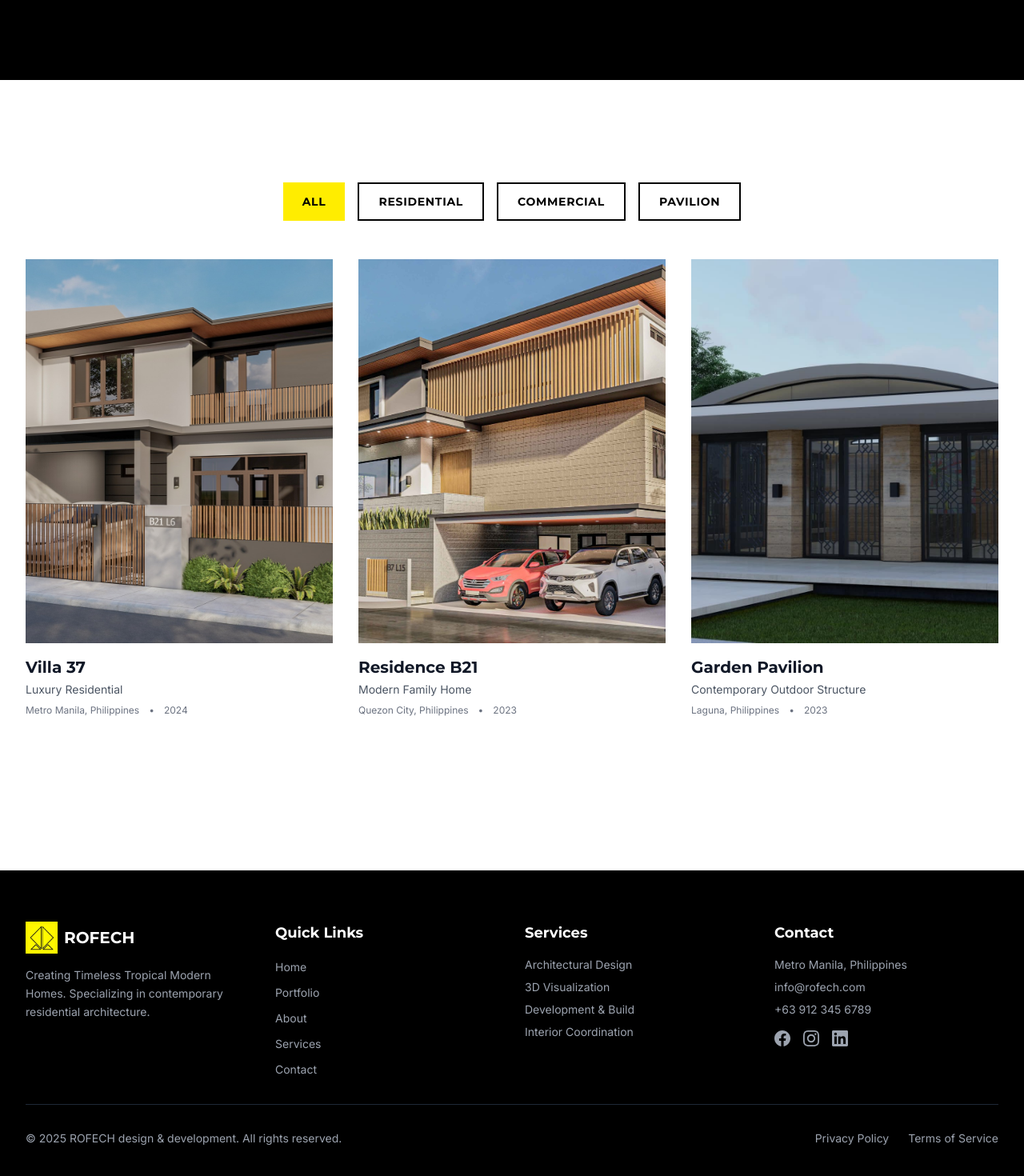
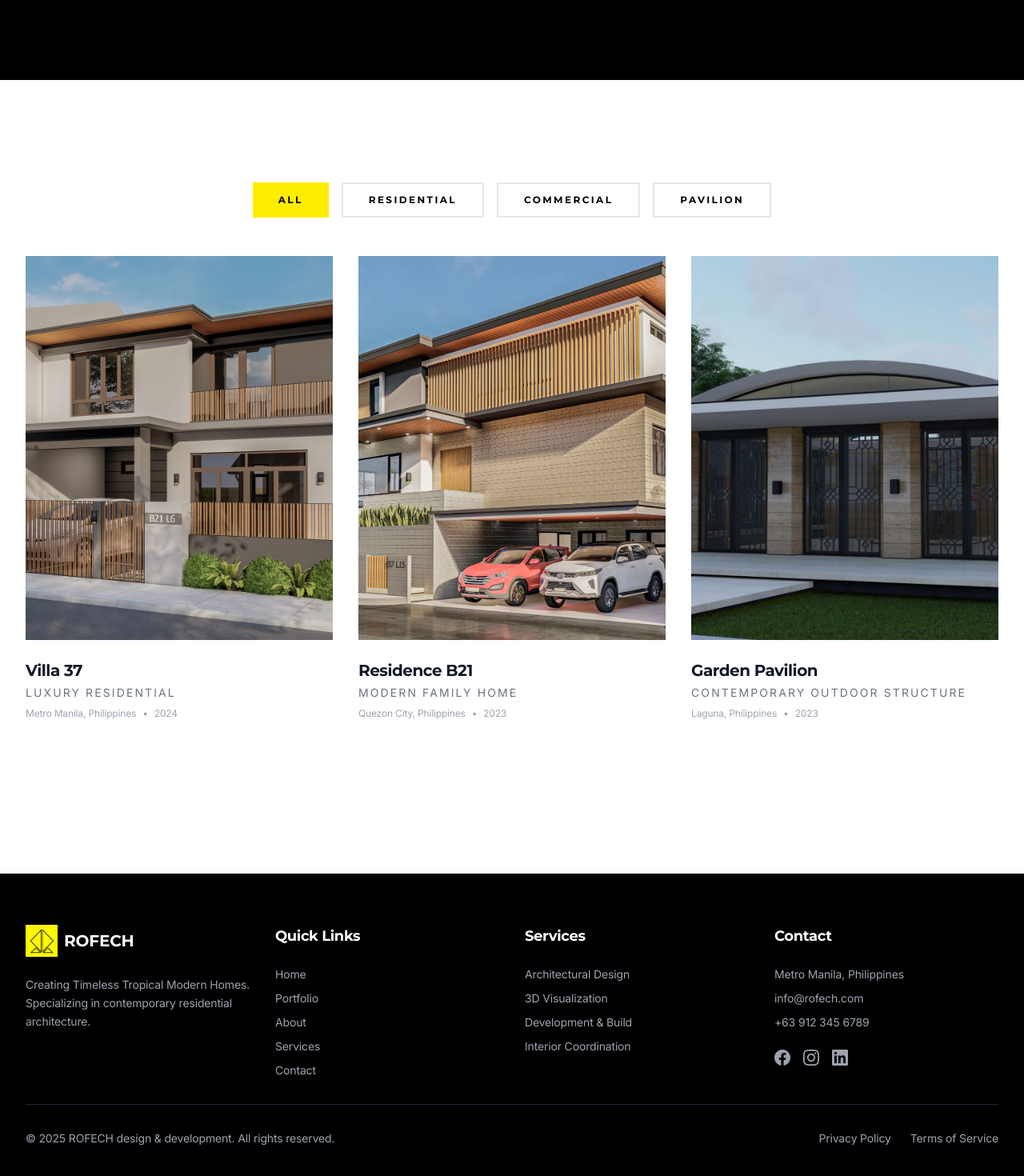
Before and after one commit to lawrencedural/Rofech, a React (Vite) app: page /portfolio in a window 1280 px wide. Shown: the part 396-1866 px from the top of the page at 80% size. Built offline with nearby package versions, Linux system fonts and the light colour scheme.

Commit message:
better visuals

```diff
--- a/src/components/common/FloatingCTA.tsx
+++ b/src/components/common/FloatingCTA.tsx
@@ -29,7 +29,7 @@ const FloatingCTA = () => {
         >
           <Link
             to="/contact"
-            className="block bg-rofech-yellow text-rofech-black px-5 py-2.5 font-heading font-semibold uppercase text-xs tracking-wider shadow-lg hover:shadow-[0_0_30px_rgba(255,237,0,0.6)] transition-all duration-300 hover:scale-105"
+            className="block bg-rofech-yellow text-rofech-black px-6 py-3 font-heading font-semibold uppercase text-sm tracking-wider shadow-lg hover:shadow-xl transition-all duration-300 hover:scale-105"
           >
             Contact
           </Link>
--- a/src/components/common/SectionTitle.tsx
+++ b/src/components/common/SectionTitle.tsx
@@ -24,7 +24,7 @@ const SectionTitle = ({ title, subtitle, align = 'center' }: SectionTitleProps)
         initial={{ opacity: 0, y: 30 }}
         animate={isInView ? { opacity: 1, y: 0 } : { opacity: 0, y: 30 }}
         transition={{ duration: 0.6 }}
-        className="text-4xl md:text-5xl lg:text-6xl font-heading mb-4"
+        className="text-3xl md:text-4xl lg:text-5xl font-heading mb-4"
       >
         {title}
       </motion.h2>
@@ -33,14 +33,14 @@ const SectionTitle = ({ title, subtitle, align = 'center' }: SectionTitleProps)
           initial={{ opacity: 0, y: 20 }}
           animate={isInView ? { opacity: 1, y: 0 } : { opacity: 0, y: 20 }}
           transition={{ duration: 0.6, delay: 0.2 }}
-          className="text-lg md:text-xl text-gray-600 max-w-2xl mx-auto"
+          className={`text-base md:text-lg text-gray-600 max-w-2xl ${align === 'center' ? 'mx-auto' : ''}`}
         >
           {subtitle}
         </motion.p>
       )}
       <motion.div
         initial={{ width: 0 }}
-        animate={isInView ? { width: 100 } : { width: 0 }}
+        animate={isInView ? { width: 80 } : { width: 0 }}
         transition={{ duration: 0.8, delay: 0.4 }}
         className={`h-1 bg-rofech-yellow mt-6 ${align === 'center' ? 'mx-auto' : ''}`}
       />
--- a/src/components/home/Hero.tsx
+++ b/src/components/home/Hero.tsx
@@ -27,7 +27,7 @@ const Hero = () => {
           transition={{ duration: 0.8, delay: 0.3 }}
         >
           <motion.h1
-            className="text-5xl md:text-7xl lg:text-8xl font-heading font-bold mb-6"
+            className="text-5xl md:text-7xl lg:text-8xl font-heading font-bold mb-6 tracking-tight"
             initial={{ opacity: 0, y: 30 }}
             animate={{ opacity: 1, y: 0 }}
             transition={{ duration: 0.8, delay: 0.5 }}
@@ -38,7 +38,7 @@ const Hero = () => {
           </motion.h1>
 
           <motion.p
-            className="text-xl md:text-3xl lg:text-4xl font-light mb-12 max-w-4xl mx-auto"
+            className="text-xl md:text-2xl lg:text-3xl font-light mb-12 max-w-4xl mx-auto"
             initial={{ opacity: 0, y: 30 }}
             animate={{ opacity: 1, y: 0 }}
             transition={{ duration: 0.8, delay: 0.7 }}
--- a/src/components/home/ServicesOverview.tsx
+++ b/src/components/home/ServicesOverview.tsx
@@ -23,7 +23,7 @@ const ServicesOverview = () => {
               initial={{ opacity: 0, y: 30 }}
               animate={isInView ? { opacity: 1, y: 0 } : { opacity: 0, y: 30 }}
               transition={{ duration: 0.6, delay: index * 0.1 }}
-              className="bg-white p-8 hover:shadow-xl transition-shadow duration-300 border-l-4 border-transparent hover:border-rofech-yellow flex flex-col h-full"
+              className="bg-white p-8 hover:shadow-xl transition-all duration-300 border-l-4 border-transparent hover:border-rofech-yellow flex flex-col h-full"
             >
               <h3 className="font-heading font-bold text-xl mb-3">{service.title}</h3>
               <p className="text-gray-600 text-sm leading-relaxed mb-6 flex-grow">
@@ -31,7 +31,7 @@ const ServicesOverview = () => {
               </p>
               <Link
                 to="/services"
-                className="text-rofech-black font-semibold text-xs uppercase tracking-wider yellow-underline inline-block pb-1 mt-auto"
+                className="text-rofech-black font-semibold text-xs uppercase tracking-wider inline-flex items-center gap-2 hover:gap-3 transition-all duration-300 mt-auto"
               >
                 Learn More →
               </Link>
--- a/src/components/layout/Footer.tsx
+++ b/src/components/layout/Footer.tsx
@@ -5,49 +5,49 @@ const Footer = () => {
 
   return (
     <footer className="bg-rofech-black text-white">
-      <div className="section-container py-12 md:py-16">
-        <div className="grid grid-cols-1 md:grid-cols-2 lg:grid-cols-4 gap-8 mb-8">
+      <div className="section-container py-8 md:py-12 lg:py-16">
+        <div className="grid grid-cols-1 sm:grid-cols-2 lg:grid-cols-4 gap-8 lg:gap-8 mb-8 items-start">
           {/* Company Info */}
-          <div>
-            <div className="flex items-center space-x-2 mb-4">
+          <div className="sm:col-span-2 lg:col-span-1">
+            <div className="flex items-center space-x-2 mb-4 lg:mb-6">
               <img
                 src="/images/logo-wo-name.jpg"
                 alt="ROFECH Logo"
                 className="w-10 h-10 object-cover"
               />
-              <span className="font-heading font-bold text-xl">ROFECH</span>
+              <span className="font-heading font-bold text-lg lg:text-xl">ROFECH</span>
             </div>
-            <p className="text-gray-400 text-sm leading-relaxed">
+            <p className="text-gray-400 text-sm leading-relaxed max-w-sm">
               Creating Timeless Tropical Modern Homes. Specializing in contemporary residential architecture.
             </p>
           </div>
 
           {/* Quick Links */}
           <div>
-            <h3 className="font-heading font-bold text-lg mb-4">Quick Links</h3>
-            <ul className="space-y-2">
+            <h3 className="font-heading font-bold text-base lg:text-lg mb-4 lg:mb-6">Quick Links</h3>
+            <ul className="space-y-2.5">
               <li>
-                <Link to="/" className="text-gray-400 hover:text-rofech-yellow transition-colors text-sm">
+                <Link to="/" className="text-gray-400 hover:text-rofech-yellow transition-colors text-sm block">
                   Home
                 </Link>
               </li>
               <li>
-                <Link to="/portfolio" className="text-gray-400 hover:text-rofech-yellow transition-colors text-sm">
+                <Link to="/portfolio" className="text-gray-400 hover:text-rofech-yellow transition-colors text-sm block">
                   Portfolio
                 </Link>
               </li>
               <li>
-                <Link to="/about" className="text-gray-400 hover:text-rofech-yellow transition-colors text-sm">
+                <Link to="/about" className="text-gray-400 hover:text-rofech-yellow transition-colors text-sm block">
                   About
                 </Link>
               </li>
               <li>
-                <Link to="/services" className="text-gray-400 hover:text-rofech-yellow transition-colors text-sm">
+                <Link to="/services" className="text-gray-400 hover:text-rofech-yellow transition-colors text-sm block">
                   Services
                 </Link>
               </li>
               <li>
-                <Link to="/contact" className="text-gray-400 hover:text-rofech-yellow transition-colors text-sm">
+                <Link to="/contact" className="text-gray-400 hover:text-rofech-yellow transition-colors text-sm block">
                   Contact
                 </Link>
               </li>
@@ -56,8 +56,8 @@ const Footer = () => {
 
           {/* Services */}
           <div>
-            <h3 className="font-heading font-bold text-lg mb-4">Services</h3>
-            <ul className="space-y-2 text-sm text-gray-400">
+            <h3 className="font-heading font-bold text-base lg:text-lg mb-4 lg:mb-6">Services</h3>
+            <ul className="space-y-2.5 text-sm text-gray-400">
               <li>Architectural Design</li>
               <li>3D Visualization</li>
               <li>Development & Build</li>
@@ -67,22 +67,22 @@ const Footer = () => {
 
           {/* Contact */}
           <div>
-            <h3 className="font-heading font-bold text-lg mb-4">Contact</h3>
-            <ul className="space-y-2 text-sm text-gray-400">
+            <h3 className="font-heading font-bold text-base lg:text-lg mb-4 lg:mb-6">Contact</h3>
+            <ul className="space-y-2.5 text-sm text-gray-400">
               <li>Metro Manila, Philippines</li>
               <li>
-                <a href="mailto:info@rofech.com" className="hover:text-rofech-yellow transition-colors">
+                <a href="mailto:info@rofech.com" className="hover:text-rofech-yellow transition-colors block">
                   info@rofech.com
                 </a>
               </li>
               <li>
-                <a href="tel:+639123456789" className="hover:text-rofech-yellow transition-colors">
+                <a href="tel:+639123456789" className="hover:text-rofech-yellow transition-colors block">
                   +63 912 345 6789
                 </a>
               </li>
             </ul>
             {/* Social Media */}
-            <div className="flex space-x-4 mt-4">
+            <div className="flex space-x-4 mt-5 lg:mt-6">
               <a href="#" className="text-gray-400 hover:text-rofech-yellow transition-colors" aria-label="Facebook">
                 <svg className="w-5 h-5" fill="currentColor" viewBox="0 0 24 24">
                   <path d="M24 12.073c0-6.627-5.373-12-12-12s-12 5.373-12 12c0 5.99 4.388 10.954 10.125 11.854v-8.385H7.078v-3.47h3.047V9.43c0-3.007 1.792-4.669 4.533-4.669 1.312 0 2.686.235 2.686.235v2.953H15.83c-1.491 0-1.956.925-1.956 1.874v2.25h3.328l-.532 3.47h-2.796v8.385C19.612 23.027 24 18.062 24 12.073z"/>
@@ -103,9 +103,9 @@ const Footer = () => {
         </div>
 
         {/* Bottom Bar */}
-        <div className="border-t border-gray-800 pt-8 flex flex-col md:flex-row justify-between items-center text-sm text-gray-400">
-          <p>&copy; {currentYear} ROFECH design & development. All rights reserved.</p>
-          <div className="flex space-x-6 mt-4 md:mt-0">
+        <div className="border-t border-gray-800 pt-6 lg:pt-8 flex flex-col sm:flex-row justify-between items-center text-xs sm:text-sm text-gray-400 gap-4">
+          <p className="text-center sm:text-left">&copy; {currentYear} ROFECH design & development. All rights reserved.</p>
+          <div className="flex space-x-4 sm:space-x-6">
             <a href="#" className="hover:text-rofech-yellow transition-colors">Privacy Policy</a>
             <a href="#" className="hover:text-rofech-yellow transition-colors">Terms of Service</a>
           </div>
--- a/src/index.css
+++ b/src/index.css
@@ -9,10 +9,22 @@
 
   body {
     @apply font-sans text-gray-900 antialiased;
+    letter-spacing: -0.01em;
   }
 
   h1, h2, h3, h4, h5, h6 {
     @apply font-heading font-bold;
+    letter-spacing: -0.02em;
+  }
+
+  h1 {
+    @apply text-5xl md:text-6xl lg:text-7xl;
+    line-height: 1.1;
+  }
+
+  h2 {
+    @apply text-3xl md:text-4xl lg:text-5xl;
+    line-height: 1.2;
   }
 }
 
@@ -26,13 +38,13 @@
   }
 
   .btn-primary {
-    @apply bg-rofech-yellow text-rofech-black px-6 py-3 rounded-none font-heading font-semibold
+    @apply bg-rofech-yellow text-rofech-black px-8 py-3.5 font-heading font-semibold
     uppercase tracking-wider text-sm transition-all duration-300 hover:bg-rofech-black hover:text-rofech-yellow
-    hover:shadow-[0_0_30px_rgba(255,237,0,0.6)] transform hover:scale-105;
+    hover:shadow-lg;
   }
 
   .btn-secondary {
-    @apply border-2 border-rofech-yellow text-rofech-yellow px-6 py-3 rounded-none
+    @apply border-2 border-rofech-yellow text-rofech-yellow px-8 py-3.5
     font-heading font-semibold uppercase tracking-wider text-sm transition-all duration-300
     hover:bg-rofech-yellow hover:text-rofech-black;
   }
@@ -47,9 +59,21 @@
     @apply relative overflow-hidden cursor-pointer;
   }
 
+  .project-card::after {
+    content: '';
+    @apply absolute inset-0 border-2 border-rofech-yellow opacity-0
+    transition-all duration-500 pointer-events-none;
+    transform: scale(0.95);
+  }
+
+  .project-card:hover::after {
+    @apply opacity-100;
+    transform: scale(1);
+  }
+
   .project-card-overlay {
-    @apply absolute inset-0 bg-rofech-yellow opacity-0 group-hover:opacity-90
-    transition-opacity duration-300 flex items-center justify-center;
+    @apply absolute inset-0 bg-gradient-to-t from-rofech-black/95 via-rofech-black/50 to-transparent
+    opacity-0 group-hover:opacity-100 transition-all duration-500 flex items-end justify-start p-8;
   }
 
   .loading-skeleton {
--- a/src/pages/Portfolio.tsx
+++ b/src/pages/Portfolio.tsx
@@ -52,10 +52,10 @@ const Portfolio = () => {
               <button
                 key={category}
                 onClick={() => setActiveFilter(category)}
-                className={`px-6 py-3 font-heading font-bold uppercase text-sm tracking-wider transition-all duration-300 ${
+                className={`px-8 py-3 font-heading font-bold uppercase text-xs tracking-[0.2em] transition-all duration-500 ${
                   activeFilter === category
                     ? 'bg-rofech-yellow text-rofech-black'
-                    : 'bg-white text-rofech-black border-2 border-rofech-black hover:bg-rofech-black hover:text-white'
+                    : 'bg-white text-rofech-black border-2 border-gray-200 hover:border-rofech-black hover:bg-rofech-black hover:text-white'
                 }`}
               >
                 {category}
@@ -74,28 +74,32 @@ const Portfolio = () => {
                 layout
               >
                 <Link to={`/portfolio/${project.id}`} className="project-card block group">
-                  <div className="relative aspect-[4/5] overflow-hidden">
+                  <div className="relative aspect-[4/5] overflow-hidden bg-gray-100">
                     <img
                       src={project.thumbnail}
                       alt={project.name}
-                      className="w-full h-full object-cover transition-transform duration-500 group-hover:scale-110"
+                      className="w-full h-full object-cover transition-transform duration-700 group-hover:scale-110"
                     />
                     <div className="project-card-overlay">
-                      <div className="text-center text-rofech-black p-6">
-                        <h3 className="font-heading font-bold text-2xl mb-2">{project.name}</h3>
-                        <p className="text-sm uppercase tracking-wider mb-2">{project.type}</p>
-                        <p className="text-sm mb-1">{project.location}</p>
-                        <p className="text-sm">{project.year}</p>
-                        <div className="mt-4 inline-block border-2 border-rofech-black px-6 py-2 font-bold uppercase text-sm hover:bg-rofech-black hover:text-rofech-yellow transition-colors">
-                          View Details
+                      <div className="text-white w-full">
+                        <div className="h-px w-12 bg-rofech-yellow mb-4"></div>
+                        <h3 className="font-heading font-bold text-3xl mb-2 tracking-tight">{project.name}</h3>
+                        <p className="text-sm uppercase tracking-[0.2em] text-gray-300 mb-1">{project.type}</p>
+                        <p className="text-sm text-gray-400 mb-1">{project.location}</p>
+                        <p className="text-xs text-gray-500">{project.year}</p>
+                        <div className="mt-6 inline-flex items-center gap-2 text-rofech-yellow font-bold uppercase text-xs tracking-[0.2em] group-hover:gap-4 transition-all duration-300">
+                          View Project
+                          <svg className="w-4 h-4" fill="none" stroke="currentColor" viewBox="0 0 24 24">
+                            <path strokeLinecap="round" strokeLinejoin="round" strokeWidth={2} d="M17 8l4 4m0 0l-4 4m4-4H3" />
+                          </svg>
                         </div>
                       </div>
                     </div>
                   </div>
-                  <div className="mt-4">
-                    <h3 className="font-heading font-bold text-xl mb-1">{project.name}</h3>
-                    <p className="text-gray-600 text-sm">{project.type}</p>
-                    <div className="flex items-center gap-3 mt-2 text-xs text-gray-500">
+                  <div className="mt-6">
+                    <h3 className="font-heading font-bold text-xl mb-1 tracking-tight">{project.name}</h3>
+                    <p className="text-gray-500 text-sm uppercase tracking-[0.15em]">{project.type}</p>
+                    <div className="flex items-center gap-2 mt-2 text-xs text-gray-400">
                       <span>{project.location}</span>
                       <span>•</span>
                       <span>{project.year}</span>
```
Also changed, not shown: src/components/home/FeaturedProjects.tsx (+10 -6 lines), src/components/layout/Header.tsx (+5 -5 lines).
